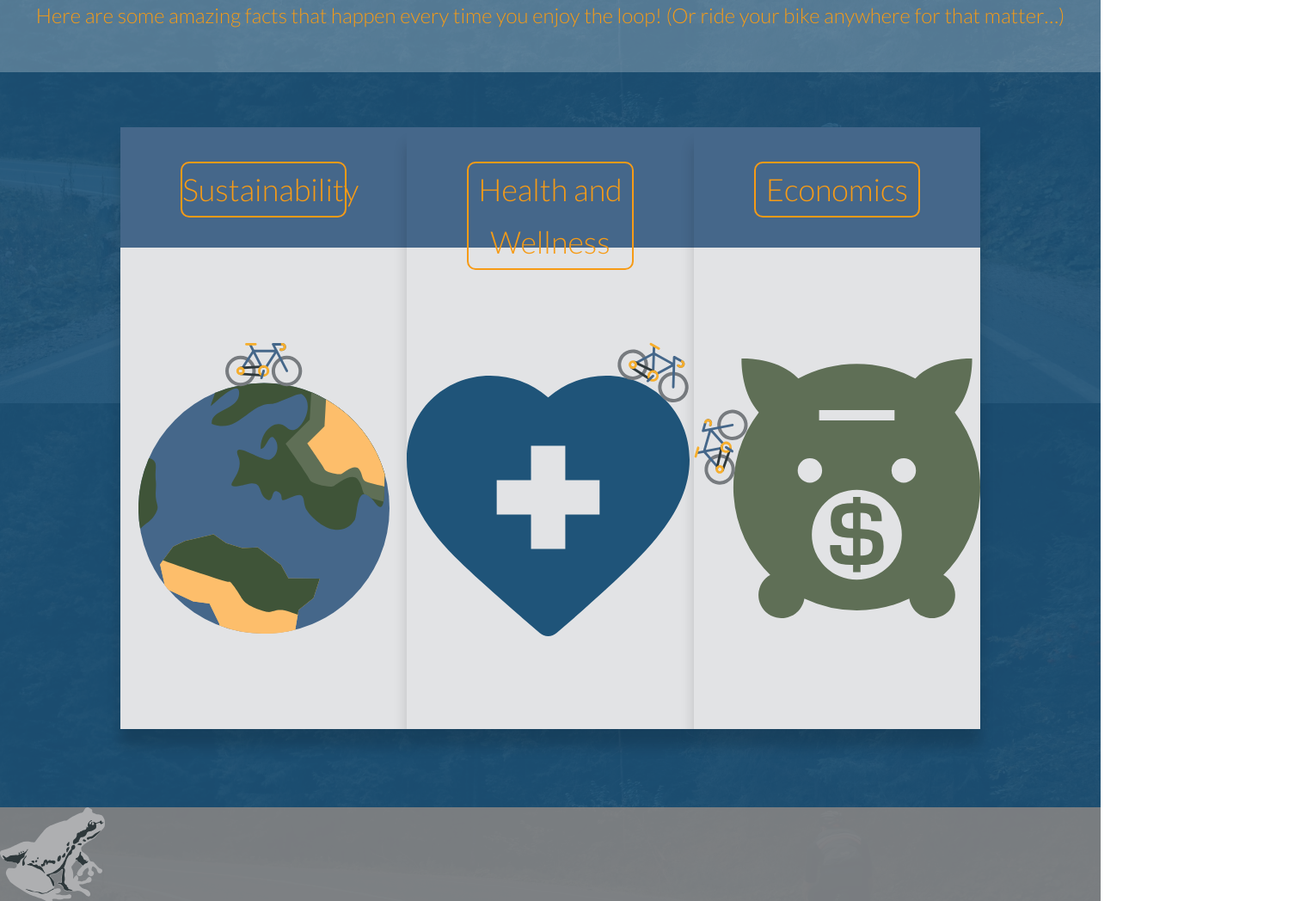
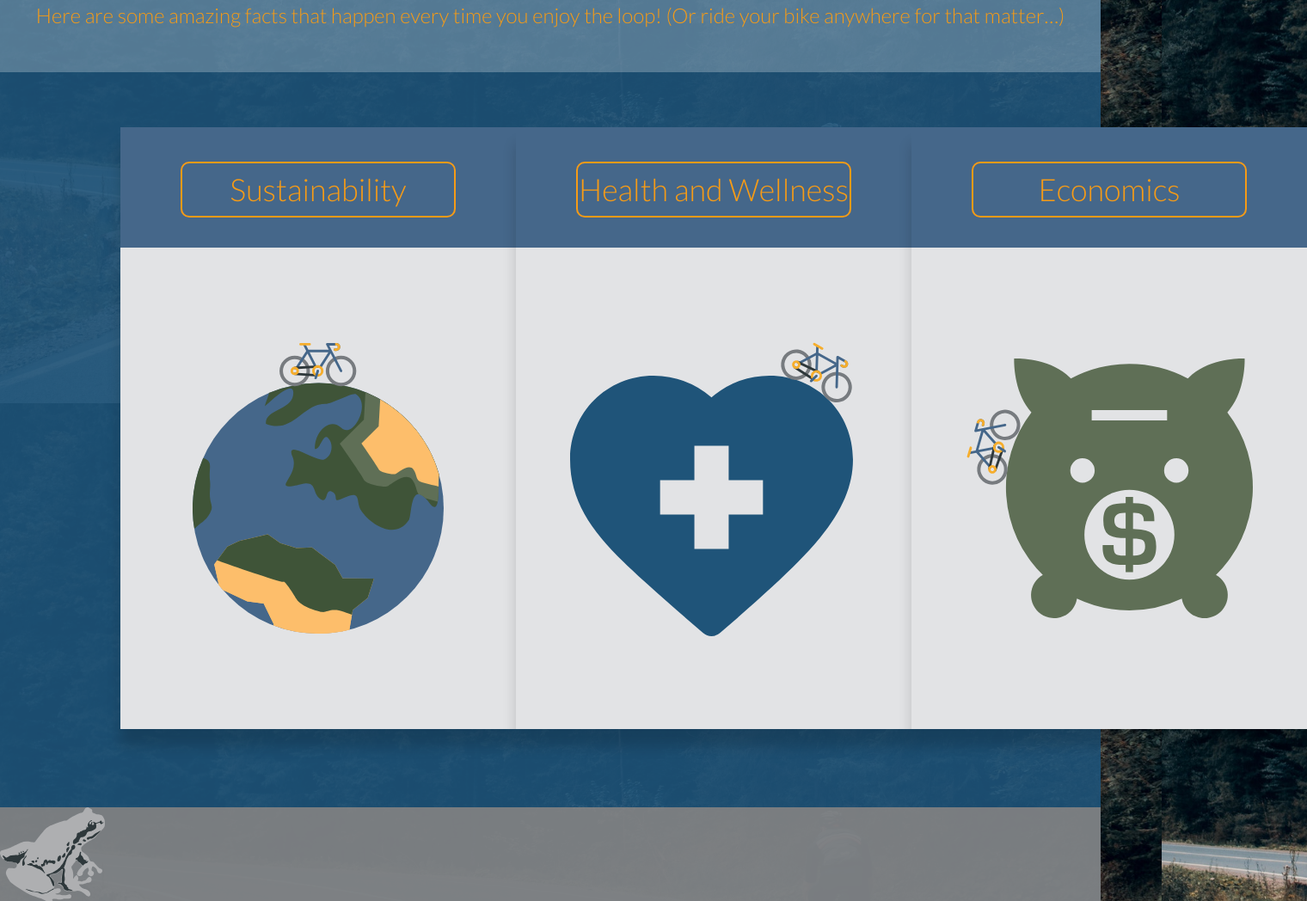
Before and after one commit to tompeij/greenways, a website: page index.html in a window 1280 px wide. Shown: the part 1131-2179 px from the top of the page at 86% size, 1520 px wide, since content can reach past the window. Drawn offline with nearby package versions, Linux system fonts and the light colour scheme.

Commit message:
changed card widths to percent and set min and max widths

```diff
--- a/sass/base/_animations.scss
+++ b/sass/base/_animations.scss
@@ -1,4 +1,5 @@
 .card {
+    height: 70rem;
     perspective: 150rem;
     -moz-perspective: 150rem;
     position: relative;
--- a/sass/components/_cards.scss
+++ b/sass/components/_cards.scss
@@ -3,8 +3,9 @@
 }
 
 .card {
-    height: 70rem;
-    width: 50rem;
+    width: 25%;
+    max-width: 50rem;
+    min-width: 46rem;
 
     &__side {
         background-color: $color-blue-extra_light;
```
Also changed, not shown: css/style.css.
